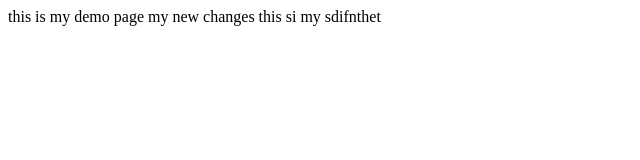
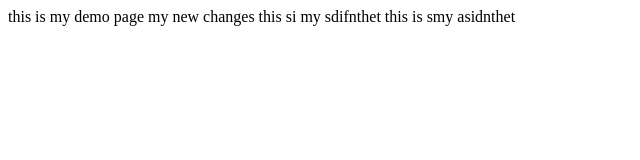
Before and after one commit to Gurpal/new-demo, a plain HTML site: page index.html in a window 1280 px wide. Shown: the whole page, without its empty margins (0-640 px from the left). Drawn offline with Linux system fonts and the light colour scheme.

Commit message:
rohit commit new

```diff
--- a/index.html
+++ b/index.html
@@ -7,6 +7,6 @@
             my new changes
             this si my sdifnthet
 
-
+this is smy asidnthet
 </body>
 </html>
```
